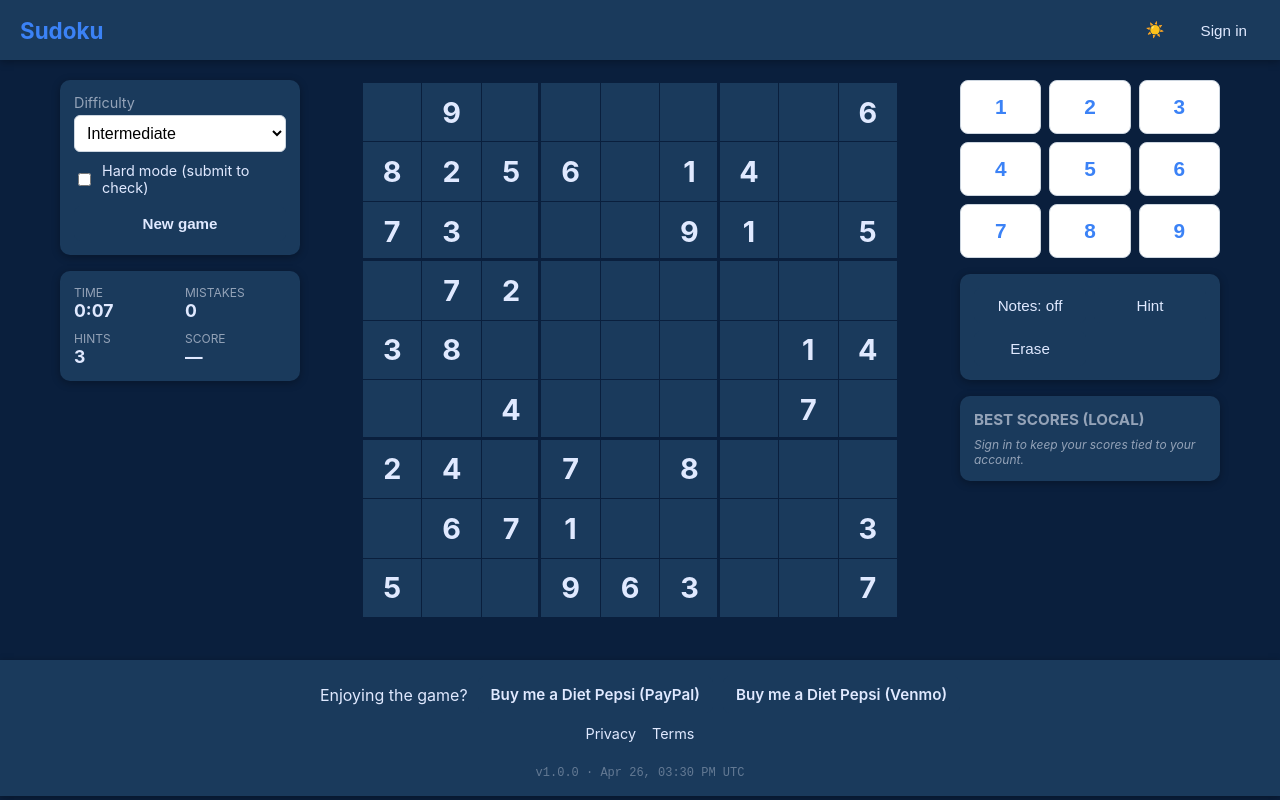
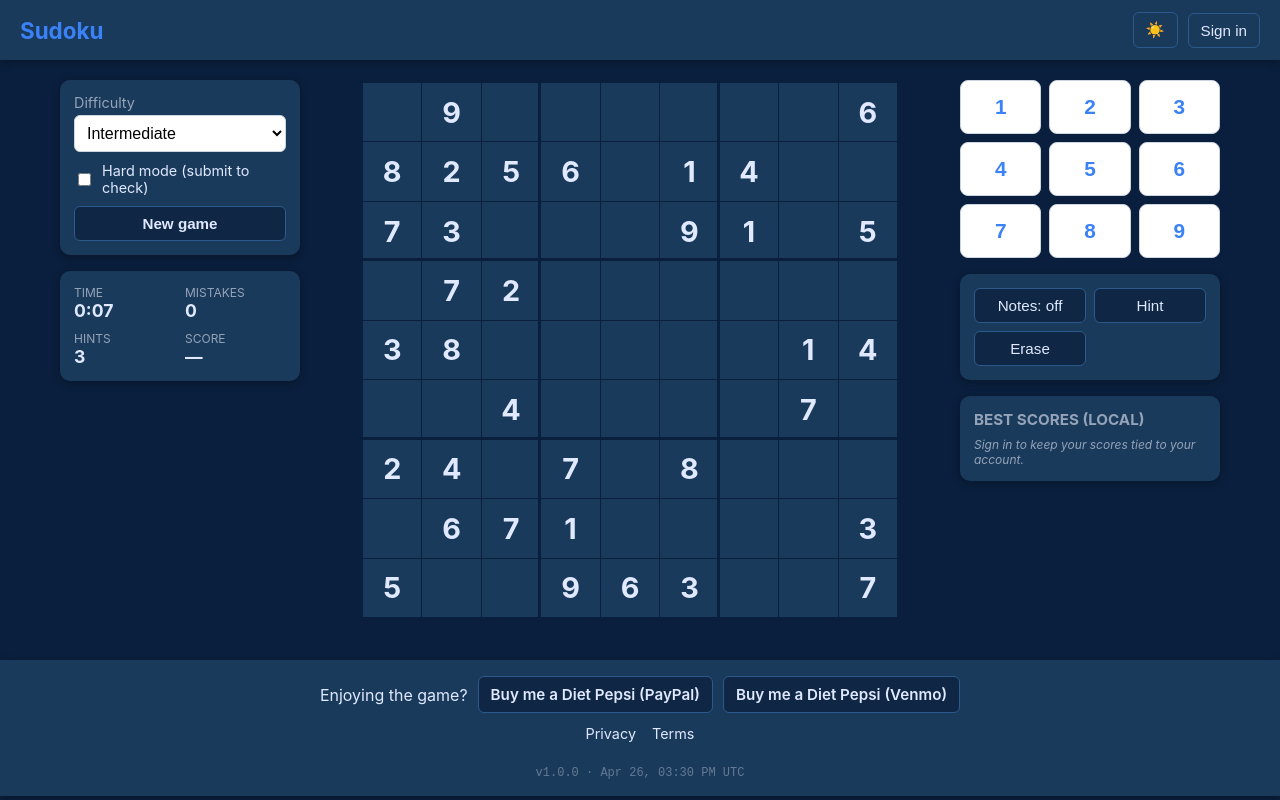
Before and after one commit to cclark31415/sudoku, a plain HTML site: page index.html in a window 1280 px wide. Both pictures are taken after a click on the button "Toggle dark mode". Drawn offline with Linux system fonts and the light colour scheme.

Commit message:
v1.0.2: Improve dark mode button visibility with border and contrast

```diff
--- a/styles.css
+++ b/styles.css
@@ -117,13 +117,13 @@ html, body {
 .btn:disabled { opacity: 0.5; cursor: not-allowed; }
 
 :root[data-theme="dark"] .btn {
-  border-color: #1a3a5c;
-  background: #1a3a5c;
+  border-color: #2c5a8c;
+  background: #0f2744;
   color: #e0e9ff;
 }
-:root[data-theme="dark"] .btn:hover { background: #2c5a8c; border-color: #3b7fab; }
-:root[data-theme="dark"] .btn.ghost { background: transparent; color: #e0e9ff; }
-:root[data-theme="dark"] .btn.ghost:hover { background: rgba(96, 165, 250, 0.15); }
+:root[data-theme="dark"] .btn:hover { background: #1a3a5c; border-color: #3b7fab; }
+:root[data-theme="dark"] .btn.ghost { background: transparent; color: #e0e9ff; border-color: #2c5a8c; }
+:root[data-theme="dark"] .btn.ghost:hover { background: rgba(96, 165, 250, 0.15); border-color: #3b7fab; }
 
 .status { display: grid; grid-template-columns: 1fr 1fr; gap: 10px; }
 .status-item { display: flex; flex-direction: column; }
```
